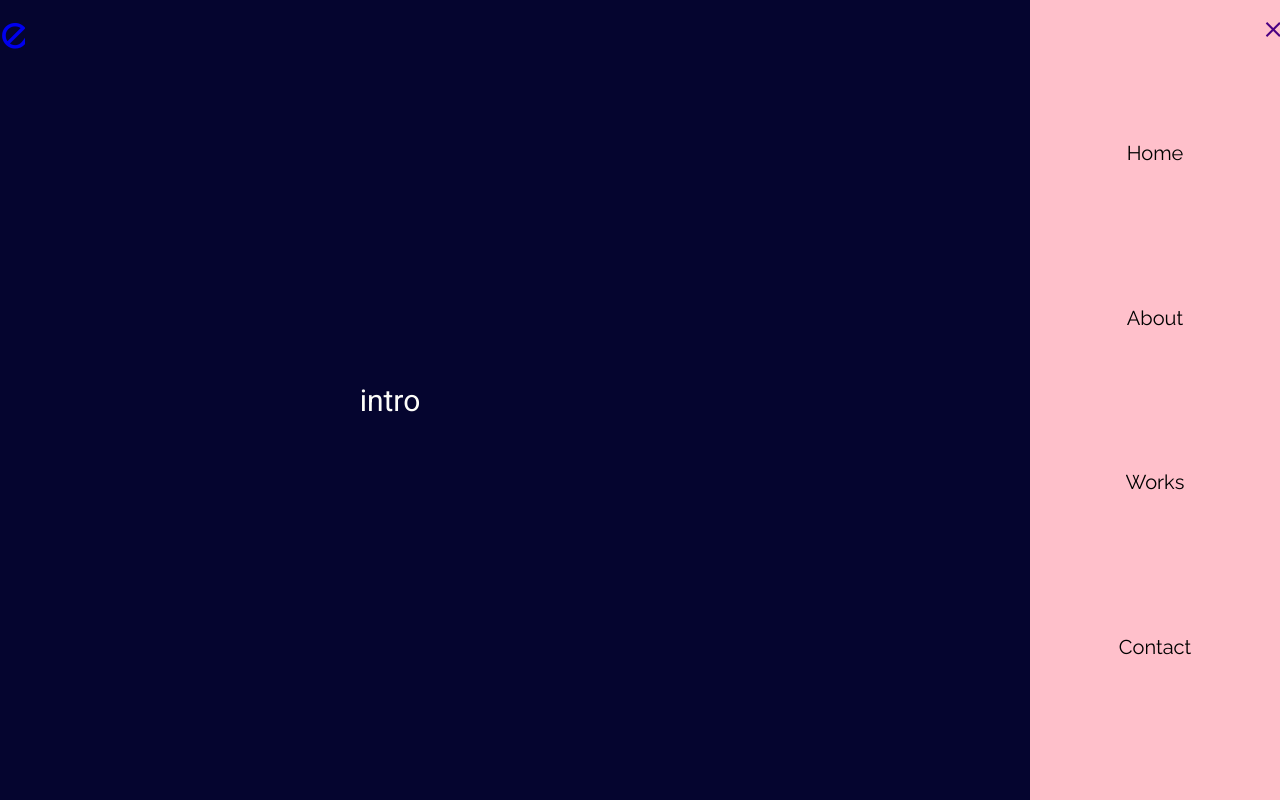
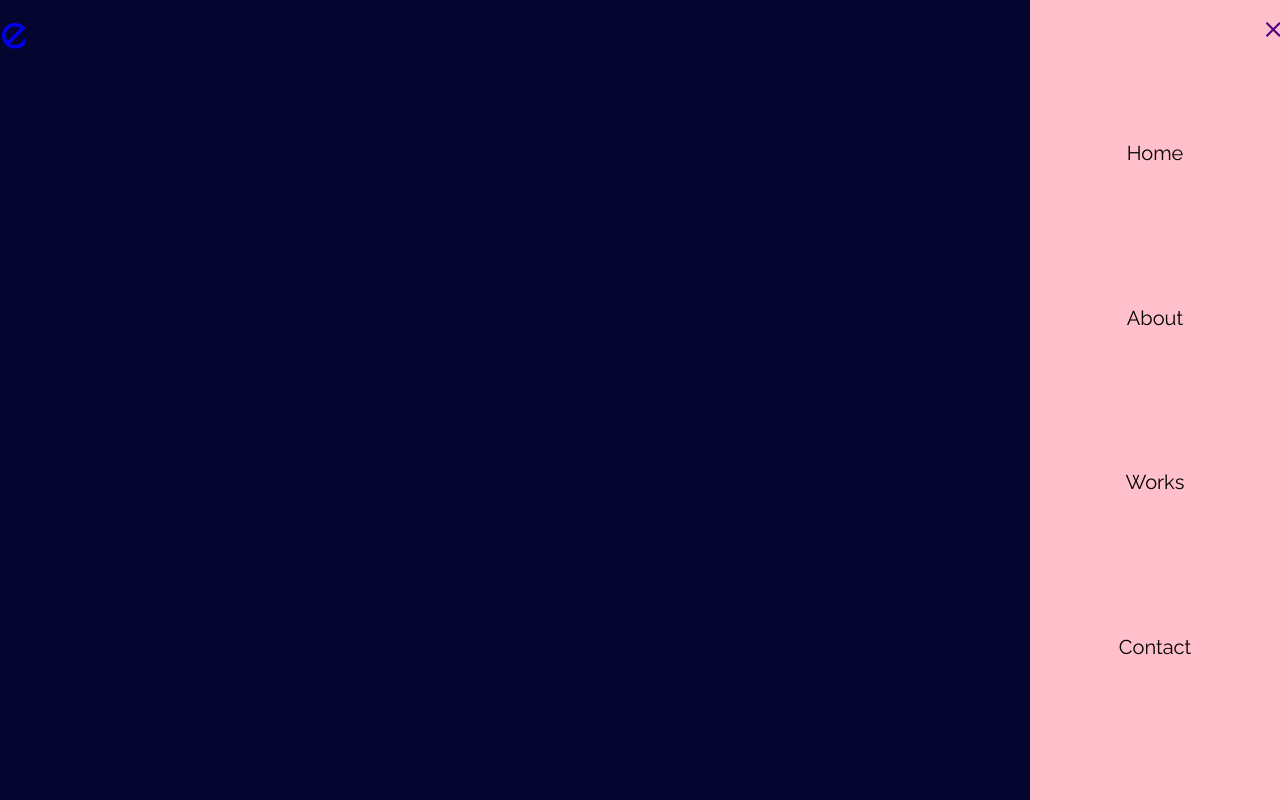
Before and after one commit to Emi691/Portfolio, a React (Create React App) app: page / in a window 1280 px wide. Built offline with nearby package versions, Linux system fonts and the light colour scheme.

Commit message:
creates scaffolding for text and text animation in intro

```diff
--- a/src/components/intro/intro.jsx
+++ b/src/components/intro/intro.jsx
@@ -3,7 +3,10 @@ import './intro.scss'
 export default function intro() {
     return (
         <div className='intro' id="intro">
-            intro
+            <div className='text'>
+                <div className='hello'></div>
+                <div className="roles"></div>
+            </div>
         </div>
     );
 }
```
